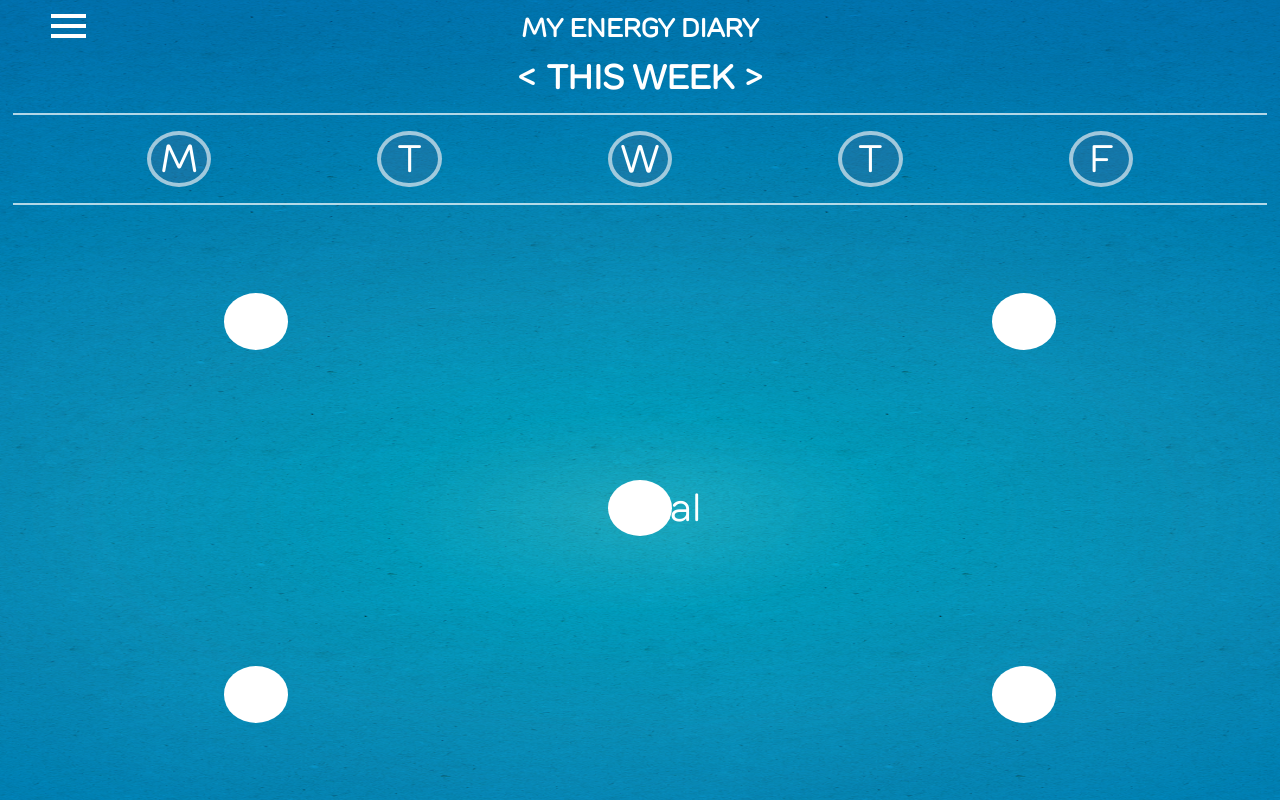
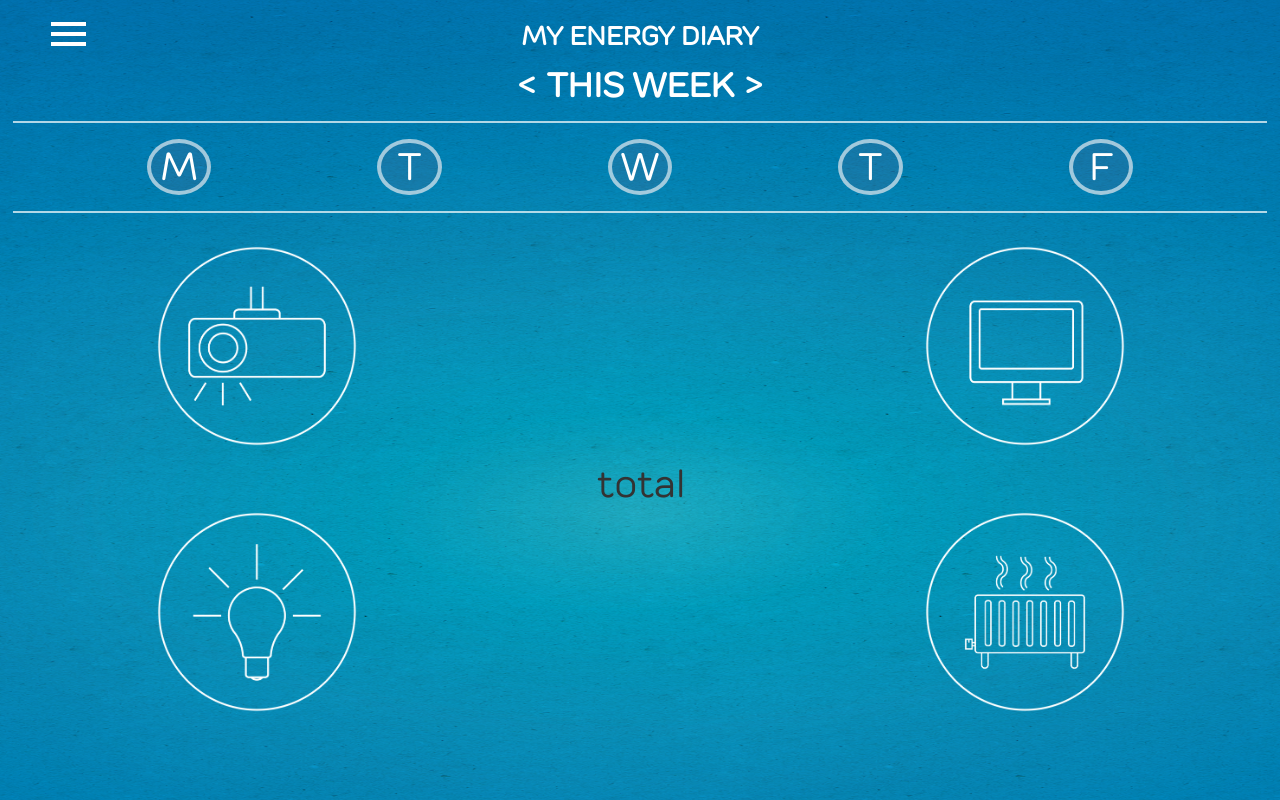
Before and after one commit to Edinburgh-College-of-Art/learning-energy-systems-v2, a Django app: page /client/week in a window 1280 px wide. Run offline with Django 3.2, Linux system fonts and the light colour scheme; some libraries are stand-ins or nearby versions; some web fonts are replaced.

Commit message:
adds device icons

```diff
--- a/core/static/css/client-style.css
+++ b/core/static/css/client-style.css
@@ -15,13 +15,15 @@ html, body {
   color: white;
 }
 
+body { overflow-y: scroll; }
+
 a {
   color: white;
   text-decoration: none;
 }
 
-nav {
-  margin-top: 0.5em;
+nav, #overlay-menu nav {
+  margin-top: 1em;
   text-align: center;
 }
 
@@ -60,7 +62,6 @@ nav div.hamburger .bar3 { background-color: white; }
 #overlay-menu nav {
   width: 90vw;
   top: 0px;
-  margin-top: 0.5em;
 }
 
 #overlay-menu nav ul {
@@ -104,24 +105,32 @@ div.devices {
   grid-template-columns: 1fr 1fr 1fr;
   grid-gap: 0vw;
   width: 90%;
-  height: 70vh;
+  height: 60vh;
   margin: 0 auto;
   margin-top: 4vh;
 }
 
 div.devices a {
   position: relative;
-  top: 30%;
   text-align: center;
   display: block;
-  width: 1.4em;
-  border: 4px solid #f9f9f9;
-  border-color: rgba(255,255,255,0.6);
   border-radius: 100%;
   font-size: 2.4em;
   margin: 0 auto;
   padding: 0.1vw;
+  color: #333;
+  width:100%;
+
+}
+
+div.devices a.total {
   background-color: white;
+  border: 4px solid #f9f9f9;
+  border-color: rgba(255,255,255,0.6);
+}
+
+div.devices a img {
+  height: 25vh;
 }
 
 .portrait_mode {
--- a/core/templates/client/week.html
+++ b/core/templates/client/week.html
@@ -28,15 +28,24 @@
 <hr/>
 
 <div class="devices">
-  <div id="projector"><a href="#">p</a></a></div>
+  <div id="projector">
+    <a href="#"><img src="/static/img/projector-icon-0.png"></a>
+  </div>
   <div class="gap"></div>
-  <div id="computer"><a href="#">c</a></div>
+  <div id="computer">
+    <a href="#"><img src="/static/img/computer-icon-0.png"></a>
+  </div>
   <div class="gap"></div>
-  <div id="total"><a href="#">total</a></div>
+  <div id="total">
+    <a href="#">total</a></div>
   <div></div>
-  <div id="light"><a href="#">l</a></div>
+  <div id="light">
+    <a href="#"><img src="/static/img/light-icon-0.png"></a>
+  </div>
   <div class="gap"></div>
-  <div id="heater"><a href="#">h</a></div>
+  <div id="heater">
+    <a href="#"><img src="/static/img/heater-icon-0.png"></a>
+  </div>
 </div>
 
 {% endblock %}
```
Also changed, not shown: core/static/img/computer-icon-0.png (added), core/static/img/heater-icon-0.png (added), core/static/img/light-icon-0.png (added), core/static/img/projector-icon-0.png (added).
